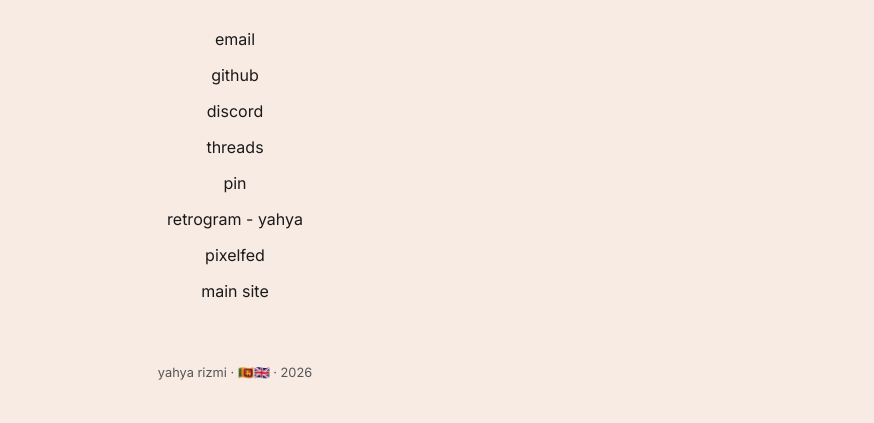
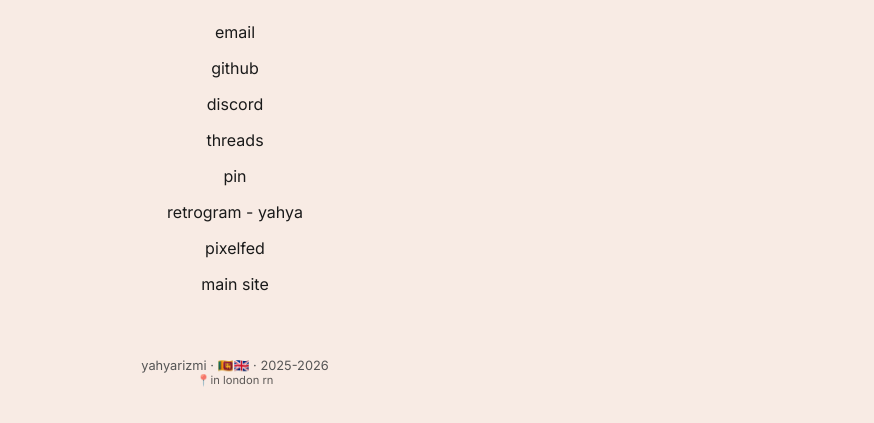
Before and after one commit to yrizzme/my-contact-ig, a plain HTML site: page index.html in a window 1280 px wide. Shown: the part 259-682 px from the top of the page, without its empty margins (405-1279 px from the left). Drawn offline with Linux system fonts and the light colour scheme.

Commit message:
sub-footer added

```diff
--- a/index.html
+++ b/index.html
@@ -91,6 +91,10 @@
 font-size:0.8rem;
 color:var(--grey);
 }
+  .sub-footer {
+    font-size: 0.7rem;
+    opacity: 0.7;
+  }
 
 </style>
 </head>
@@ -143,8 +147,11 @@
 </div>
 
 <div class="footer">
-yahya rizmi · 🇱🇰🇬🇧 · 2026
+yahyarizmi · 🇱🇰🇬🇧 · 2025-2026
 </div>
+  <div class="sub-footer">
+    📍in london rn
+  </div>
 
 </body>
 </html>
```
